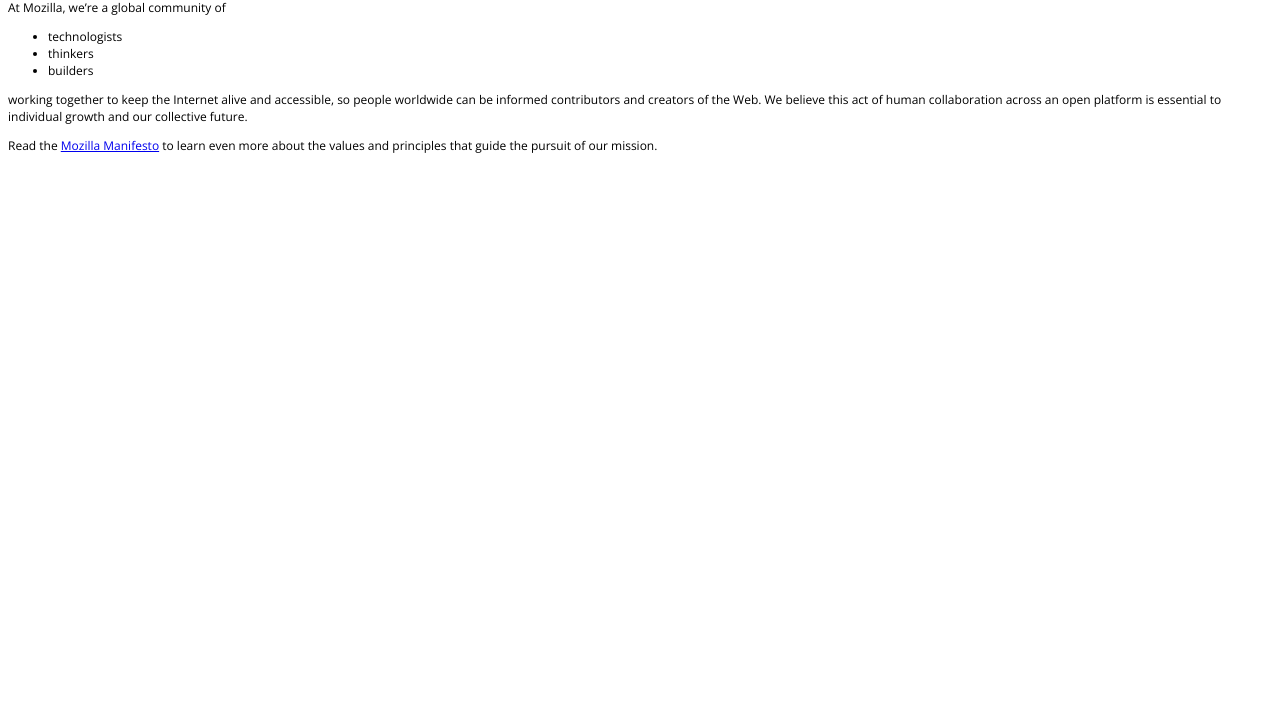
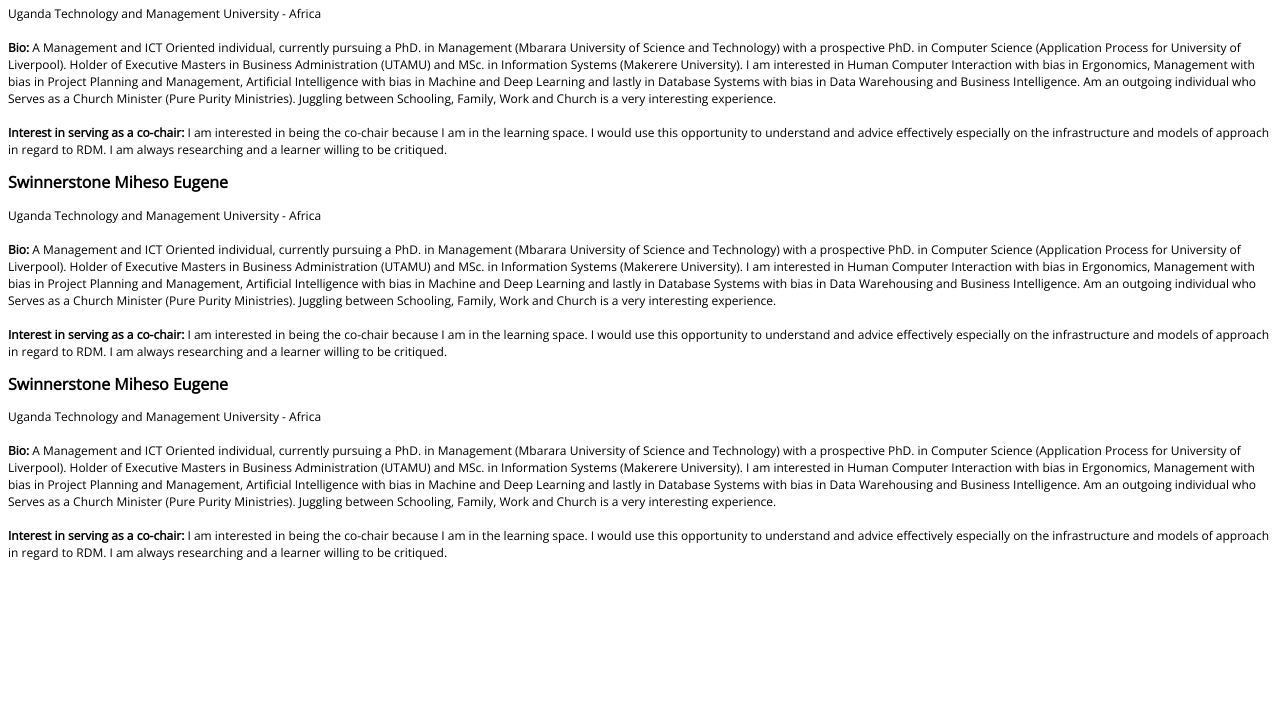
Before and after one commit to libcce/rda-l4rd-voting, a plain HTML site: page index.html in a window 1280 px wide. Shown: the part 84-800 px from the top of the page. Drawn offline with nearby package versions, Linux system fonts and the light colour scheme.

Commit message:
Update index.html

```diff
--- a/index.html
+++ b/index.html
@@ -8,18 +8,21 @@
   </head>
   <body>
     <h1>Mozilla is cool</h1>
-    <img src="images/firefox-icon.png" alt="The Firefox logo: a flaming fox surrounding the Earth.">
 
-    <p>At Mozilla, we’re a global community of</p>
+    <h2>Swinnerstone Miheso Eugene</h2>
+<p>Uganda Technology and Management University - Africa</br></br>
+<b>Bio:</b> A Management and ICT Oriented individual, currently pursuing a PhD. in Management (Mbarara University of Science and Technology) with a prospective PhD. in Computer Science (Application Process for University of Liverpool). Holder of Executive Masters in Business Administration (UTAMU) and MSc. in Information Systems (Makerere University). I am interested in Human Computer Interaction with bias in Ergonomics, Management with bias in Project Planning and Management, Artificial Intelligence with bias in Machine and Deep Learning and lastly in Database Systems with bias in Data Warehousing and Business Intelligence. Am an outgoing individual who Serves as a Church Minister (Pure Purity Ministries). Juggling between Schooling, Family, Work and Church is a very interesting experience.</br></br>
+<b>Interest in serving as a co-chair:</b> I am interested in being the co-chair because I am in the learning space. I would use this opportunity to understand and advice effectively especially on the infrastructure and models of approach in regard to RDM. I am always researching and a learner willing to be critiqued. </p>
 
-    <ul> <!-- changed to list in the tutorial -->
-      <li>technologists</li>
-      <li>thinkers</li>
-      <li>builders</li>
-    </ul>
+<h2>Swinnerstone Miheso Eugene</h2>
+<p>Uganda Technology and Management University - Africa</br></br>
+<b>Bio:</b> A Management and ICT Oriented individual, currently pursuing a PhD. in Management (Mbarara University of Science and Technology) with a prospective PhD. in Computer Science (Application Process for University of Liverpool). Holder of Executive Masters in Business Administration (UTAMU) and MSc. in Information Systems (Makerere University). I am interested in Human Computer Interaction with bias in Ergonomics, Management with bias in Project Planning and Management, Artificial Intelligence with bias in Machine and Deep Learning and lastly in Database Systems with bias in Data Warehousing and Business Intelligence. Am an outgoing individual who Serves as a Church Minister (Pure Purity Ministries). Juggling between Schooling, Family, Work and Church is a very interesting experience.</br></br>
+<b>Interest in serving as a co-chair:</b> I am interested in being the co-chair because I am in the learning space. I would use this opportunity to understand and advice effectively especially on the infrastructure and models of approach in regard to RDM. I am always researching and a learner willing to be critiqued. </p>
 
-    <p>working together to keep the Internet alive and accessible, so people worldwide can be informed contributors and creators of the Web. We believe this act of human collaboration across an open platform is essential to individual growth and our collective future.</p>
+<h2>Swinnerstone Miheso Eugene</h2>
+<p>Uganda Technology and Management University - Africa</br></br>
+<b>Bio:</b> A Management and ICT Oriented individual, currently pursuing a PhD. in Management (Mbarara University of Science and Technology) with a prospective PhD. in Computer Science (Application Process for University of Liverpool). Holder of Executive Masters in Business Administration (UTAMU) and MSc. in Information Systems (Makerere University). I am interested in Human Computer Interaction with bias in Ergonomics, Management with bias in Project Planning and Management, Artificial Intelligence with bias in Machine and Deep Learning and lastly in Database Systems with bias in Data Warehousing and Business Intelligence. Am an outgoing individual who Serves as a Church Minister (Pure Purity Ministries). Juggling between Schooling, Family, Work and Church is a very interesting experience.</br></br>
+<b>Interest in serving as a co-chair:</b> I am interested in being the co-chair because I am in the learning space. I would use this opportunity to understand and advice effectively especially on the infrastructure and models of approach in regard to RDM. I am always researching and a learner willing to be critiqued. </p>
 
-    <p>Read the <a href="https://www.mozilla.org/en-US/about/manifesto/">Mozilla Manifesto</a> to learn even more about the values and principles that guide the pursuit of our mission.</p>
   </body>
 </html>
```
